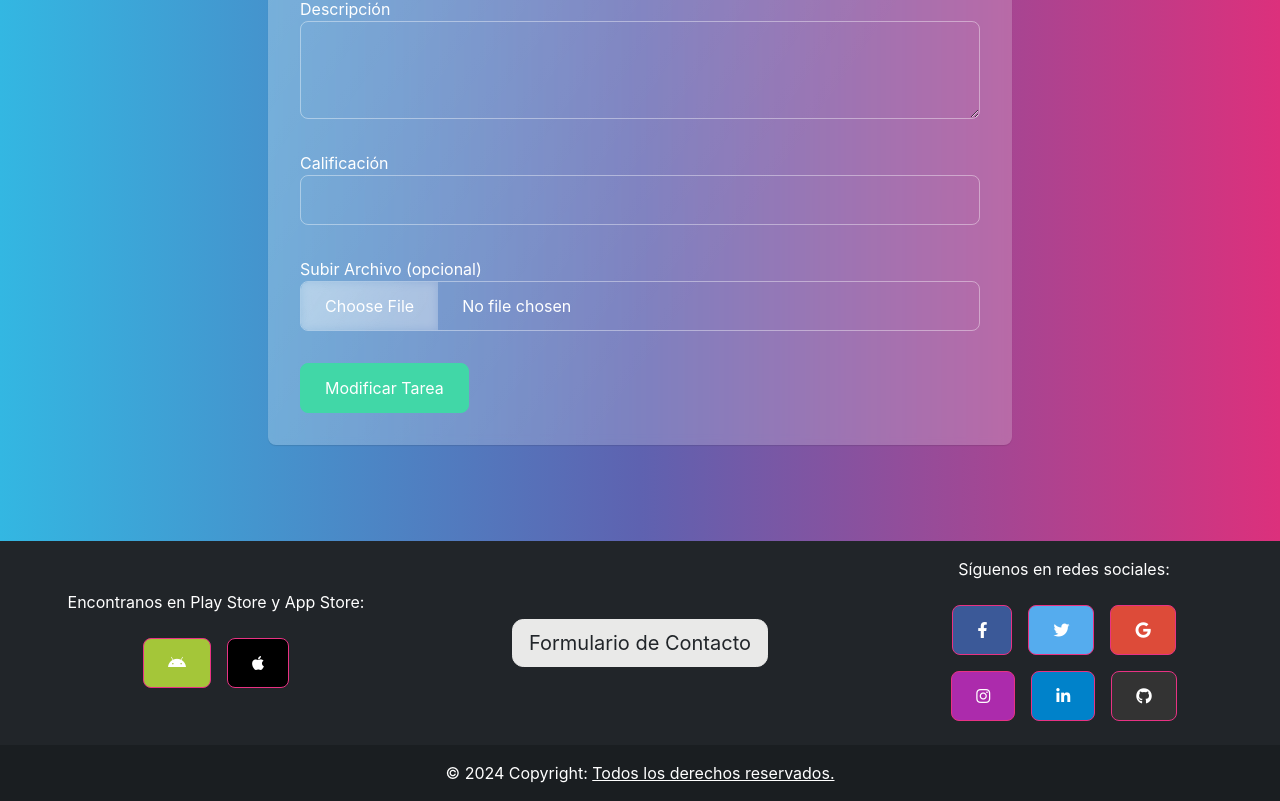
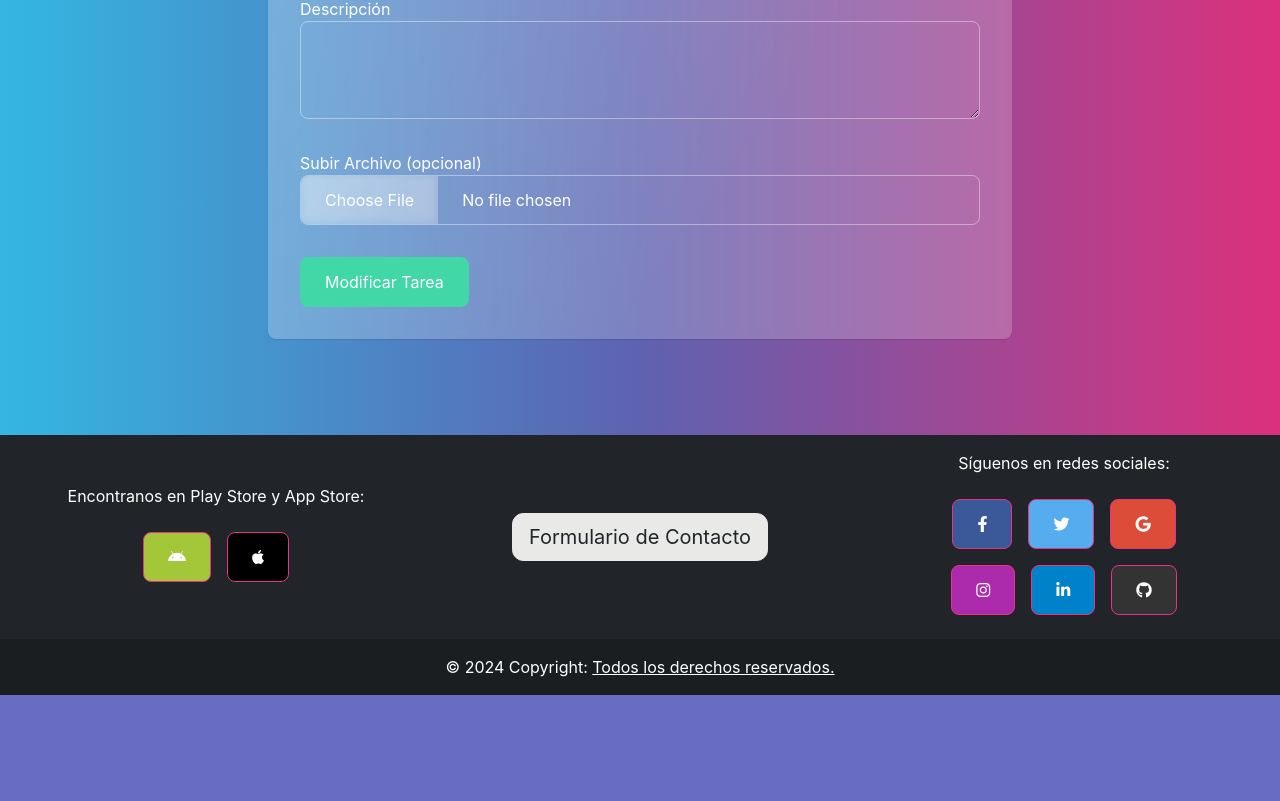
Before and after one commit to seezelop/React-nexoeducativo, a React (Create React App) app: page /ABMtarea in a window 1280 px wide. Shown: the part 1832-2633 px from the top of the page. After the commit the page ends 2527 px from the top, so only its background shows below. Built offline with nearby package versions, Linux system fonts and the light colour scheme; no server answers.

Commit message:
funciona modificarTarea

```diff
--- a/src/componentes/ABM/ModificarTarea.js
+++ b/src/componentes/ABM/ModificarTarea.js
@@ -209,16 +209,6 @@ function ModificarTarea() {
       </div>
 
       <div className="mb-3">
-        <label htmlFor="calificacion">Calificación</label>
-        <Form.Control
-          type="text"
-          id="calificacion"
-          value={calificacion}
-          onChange={(e) => setCalificacion(e.target.value)}
-        />
-      </div>
-
-      <div className="mb-3">
         <label htmlFor="archivo">Subir Archivo (opcional)</label>
         <Form.Control type="file" id="archivo" onChange={handleFileChange} />
       </div>
```
